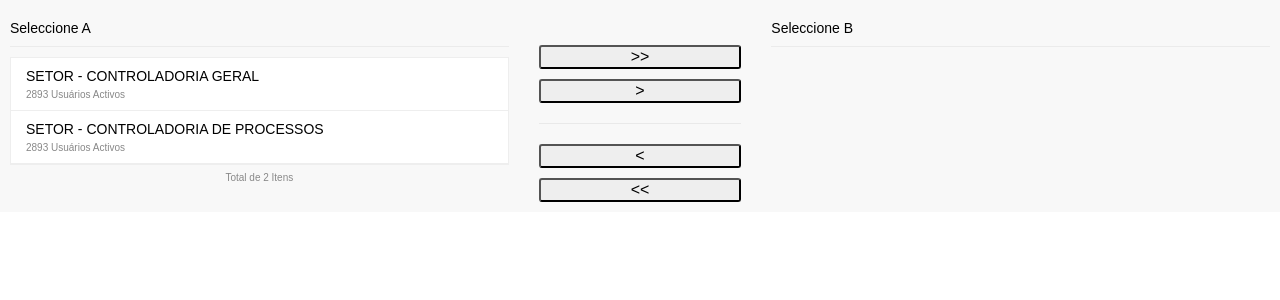
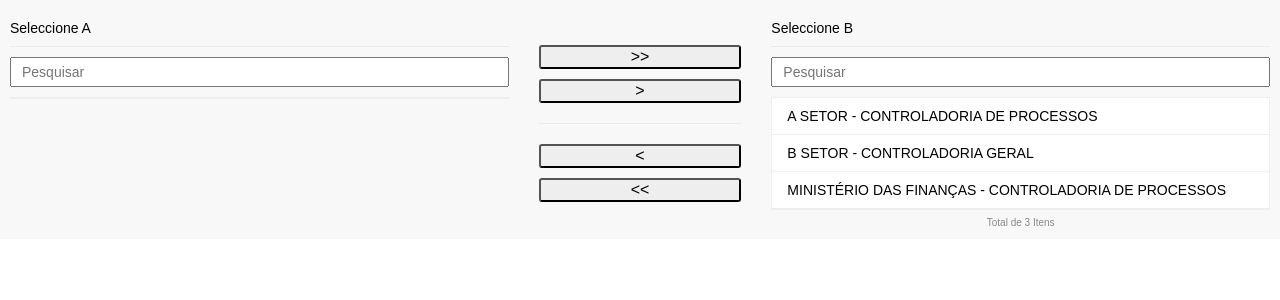
Before and after one commit to fillipesouzaaraujo/ngx-dual-select, an Angular app: page / in a window 1280 px wide. Both pictures are taken after a click on the button ">>". Shown: the top 300 px of the page. Built offline with nearby package versions, Linux system fonts and the light colour scheme.

Commit message:
First Commit V 1

```diff
--- a/src/app/app.component.html
+++ b/src/app/app.component.html
@@ -1,3 +1,3 @@
 <div>
-  <app-ngx-dual-select leftTitle="Seleccione A" rightTitle="Seleccione B"></app-ngx-dual-select>
+  <app-ngx-dual-select (selectedItems)="emitter($event)" [buttonClass]="'btn btn-primary'" [leftTitle]="'Seleccione A'" [rightTitle]="'Seleccione B'" [listA]="listItems" [titleItem]="'nomeDoSetor'"></app-ngx-dual-select>
 </div>
--- a/src/app/app.component.ts
+++ b/src/app/app.component.ts
@@ -6,5 +6,16 @@ import { Component } from '@angular/core';
   styleUrls: ['./app.component.scss']
 })
 export class AppComponent {
+
+  listItems = [
+    { nomeDoSetor: 'B SETOR - CONTROLADORIA GERAL' },
+    { nomeDoSetor: 'A SETOR - CONTROLADORIA DE PROCESSOS' },
+    { nomeDoSetor: 'MINISTÉRIO DAS FINANÇAS - CONTROLADORIA DE PROCESSOS' },
+  ];
+
   title = 'ngx-dual-select';
+
+  emitter($event: any) {
+    console.log($event);
+  }
 }
--- a/src/app/ngx-dual-select/components/dual-select/ngx-dual-select.component.html
+++ b/src/app/ngx-dual-select/components/dual-select/ngx-dual-select.component.html
@@ -1,35 +1,47 @@
 <div class="container">
   <div class="box left">
     <div class="title">{{leftTitle}}</div>
+    <div class="search">
+      <input type="text" [(ngModel)]="searchTextA" placeholder="Pesquisar" />
+    </div>
     <div class="items customScrollBar">
-      <div (click)="selectItem(item)" class="item" *ngFor="let item of listItems" [ngClass]="{'active': item.active}">
+      <div (click)="selectItem(item)" class="item" *ngFor="let item of orderBy(listItems, 'title') | filter : searchTextA : 'title'" [ngClass]="{'active': item.active}">
         {{item.title}}
         <small *ngIf="item.subtitle">{{item.subtitle}}</small>
       </div>
     </div>
-    <div class="items-footer">
+    <div class="items-footer" *ngIf="(listItems | filter : searchTextA : 'title').length > 0">
       <small>Total de {{listItems.length}} Itens</small>
+    </div>
+    <div class="items-footer" *ngIf="(listItems | filter : searchTextA : 'title').length === 0 && searchTextA">
+      <small>Nenhum resultado encontrado!</small>
     </div>
   </div>
   <div class="box center">
     <div class="actions">
-      <button type="button">&gt;&gt;</button>
-      <button type="button" (click)="moveSelected('right')">&gt;</button>
+      <button [class]="buttonClass" type="button" (click)="moveSelected('right', true)">&gt;&gt;</button>
+      <button [class]="buttonClass" type="button" (click)="moveSelected('right', false)">&gt;</button>
       <div class="divider"></div>
-      <button type="button" (click)="moveSelected('left')">&lt;</button>
-      <button type="button">&lt;&lt;</button>
+      <button [class]="buttonClass" type="button" (click)="moveSelected('left', false)">&lt;</button>
+      <button [class]="buttonClass" type="button" (click)="moveSelected('left', true)">&lt;&lt;</button>
     </div>
   </div>
   <div class="box right">
     <div class="title">{{rightTitle}}</div>
+    <div class="search">
+      <input type="text" [(ngModel)]="searchTextB" placeholder="Pesquisar" />
+    </div>
     <div class="items customScrollBar" *ngIf="listItemsSelected.length > 0">
-      <div (click)="selectItem(item)" class="item" *ngFor="let item of listItemsSelected" [ngClass]="{'active': item.active}">
+      <div (click)="selectItem(item)" class="item" *ngFor="let item of  orderBy(listItemsSelected, 'title') | filter : searchTextB : 'title'" [ngClass]="{'active': item.active}">
         {{item.title}}
         <small *ngIf="item.subtitle">{{item.subtitle}}</small>
       </div>
     </div>
-    <div class="items-footer" *ngIf="listItemsSelected.length > 0">
+    <div class="items-footer" *ngIf="(listItemsSelected | filter : searchTextB : 'title').length > 0">
       <small>Total de {{listItemsSelected.length}} Itens</small>
+    </div>
+    <div class="items-footer" *ngIf="(listItemsSelected | filter : searchTextB : 'title').length === 0 && searchTextB">
+      <small>Nenhum resultado encontrado!</small>
     </div>
   </div>
 </div>
--- a/src/app/ngx-dual-select/components/dual-select/ngx-dual-select.component.scss
+++ b/src/app/ngx-dual-select/components/dual-select/ngx-dual-select.component.scss
@@ -30,6 +30,19 @@
     flex-grow: 1;
     flex: 1 1 30%;
     height: auto;
+
+    .search {
+      display: flex;
+
+      input {
+        display: block;
+        width: 100%;
+        margin-bottom: 10px;
+        padding:5px 10px;
+        font-size: 14px;
+        outline: none;
+      }
+    }
 
     .items-footer {
       text-align: center;
--- a/src/app/ngx-dual-select/components/dual-select/ngx-dual-select.component.ts
+++ b/src/app/ngx-dual-select/components/dual-select/ngx-dual-select.component.ts
@@ -1,27 +1,31 @@
-import { Component, OnInit } from '@angular/core';
+import { Component, OnInit, Input, Output, EventEmitter, OnChanges, SimpleChanges } from '@angular/core';
 
 
 export interface Item {
   title: string;
   subtitle?: string;
-  active: boolean
+  active: boolean,
+  compare: any
 }
 
 @Component({
   selector: 'app-ngx-dual-select',
-  inputs: [
-    "leftTitle",
-    "rightTitle"
-  ],
   templateUrl: './ngx-dual-select.component.html',
   styleUrls: ['./ngx-dual-select.component.scss']
 })
-export class NgxDualSelectComponent implements OnInit {
+export class NgxDualSelectComponent implements OnInit, OnChanges {
 
-  leftTitle: string;
-  rightTitle: string;
+  @Input() leftTitle: string;
+  @Input() rightTitle: string;
+  @Input() listA: Array<any>;
+  @Input() titleItem: string;
+  @Input() subTitleItem?: string;
+  @Input() buttonClass?: string;
+  @Output() selectedItems: EventEmitter<Array<any>> = new EventEmitter<Array<any>>();
   listItems: Item[] = [];
   listItemsSelected: Item[] = [];
+  searchTextA = '';
+  searchTextB = '';
 
   constructor() { }
 
@@ -29,51 +33,107 @@ export class NgxDualSelectComponent implements OnInit {
     this.mockLoadItems();
   }
 
-  private mockLoadItems() {
+  ngOnChanges($event: SimpleChanges) {
+    if ($event.listA.currentValue) {
+      this.listA.forEach(item => {
         this.listItems.push(
-      { title: 'SETOR - CONTROLADORIA GERAL', subtitle: '2893 Usuários Activos', active: false },
-      { title: 'SETOR - CONTROLADORIA DE PROCESSOS', subtitle: '2893 Usuários Activos', active: false }
+          { title: item[this.titleItem], subtitle: (this.subTitleItem) ? item[this.subTitleItem] : null, active: false, compare: item }
         );
+      });
+    }
   }
 
+  private mockLoadItems() {
+
+  }
+
+
+  private emitSelectedItems() {
+    const listB: Array<any> = [];
+    this.listItemsSelected.forEach(item => {
+      this.listA.forEach(itemA => {
+        if (item.compare === itemA) {
+          listB.push(itemA);
+        }
+      });
+    });
+    this.selectedItems.emit(listB);
+  }
 
   selectItem(item: Item) {
     item.active = !item.active;
   }
 
-  moveSelected(direction: string) {
+  moveSelected(direction: string, all: boolean) {
     switch (direction) {
       case 'right':
-        this.moveSelectedRight();
+        this.moveSelectedRight(all);
         break;
       case 'left':
-        this.moveSelectedLeft();
+        this.moveSelectedLeft(all);
         break;
     }
   }
 
 
-  private moveSelectedRight() {
+  orderBy(list: Array<any>, field?: string): Array<any> {
+    if (field) {
+      return list.sort((n1, n2) => {
+        if (n1[field] > n2[field]) {
+          return 1;
+        }
+        if (n1[field] < n2[field]) {
+          return -1;
+        }
+        return 0;
+      });
+    } else {
+      return list;
+    }
+  }
+
+
+  private moveSelectedRight(all: boolean) {
     this.listItems.forEach((item, key) => {
+      if (!all) {
         if (item.active) {
           if (this.listItemsSelected.indexOf(item) <= -1) {
             item.active = false;
             this.listItemsSelected.push(item);
-          this.listItems.splice(key, 1);
           }
         }
+      } else {
+        item.active = false;
+        this.listItemsSelected.push(item);
+      }
     });
+    this.listItems = this.listItems.filter(item => {
+      if (this.listItemsSelected.indexOf(item) === -1) {
+        return item;
+      }
+    });
+    this.emitSelectedItems();
   }
 
-  private moveSelectedLeft() {
+  private moveSelectedLeft(all: boolean) {
     this.listItemsSelected.forEach((item, key) => {
+      if (!all) {
         if (item.active) {
           if (this.listItems.indexOf(item) <= -1) {
             item.active = false;
             this.listItems.push(item);
-          this.listItemsSelected.splice(key, 1);
           }
         }
+      } else {
+        item.active = false;
+        this.listItems.push(item);
+      }
     });
+    this.listItemsSelected = this.listItemsSelected.filter(item => {
+      if (this.listItems.indexOf(item) === -1) {
+        return item;
+      }
+    });
+    this.emitSelectedItems();
   }
 }
--- a/src/app/ngx-dual-select/ngx-dual-select.module.ts
+++ b/src/app/ngx-dual-select/ngx-dual-select.module.ts
@@ -1,10 +1,14 @@
 import { NgModule } from '@angular/core';
+import { FormsModule } from '@angular/forms';
 import { CommonModule } from '@angular/common';
 import { NgxDualSelectComponent } from './components/dual-select/ngx-dual-select.component';
+import { SharedModule } from '../shared/shared.module';
 
 @NgModule({
   imports: [
-    CommonModule
+    CommonModule,
+    SharedModule,
+    FormsModule
   ],
   declarations: [
     NgxDualSelectComponent
--- /dev/null
+++ b/src/app/shared/pipes/filter.pipe.ts
@@ -0,0 +1,27 @@
+import { Pipe, PipeTransform } from '@angular/core';
+
+@Pipe({
+  name: 'filter'
+})
+export class FilterPipe implements PipeTransform {
+
+  transform(items: any[], searchText: string, fieldName: string): any[] {
+
+    // return empty array if array is falsy
+    if (!items) { return []; }
+
+    // return the original array if search text is empty
+    if (!searchText) { return items; }
+
+    // convert the searchText to lower case
+    searchText = searchText.toLowerCase();
+
+    // retrun the filtered array
+    return items.filter(item => {
+      if (item && item[fieldName]) {
+        return item[fieldName].toLowerCase().includes(searchText);
+      }
+      return false;
+    });
+  }
+}
```
Also changed, not shown: src/app/shared/shared.module.ts (added, +16 -0 lines), 1 other file (tests, documents, lock files or other folders). Lines whose indentation alone changed are shown as unchanged.
